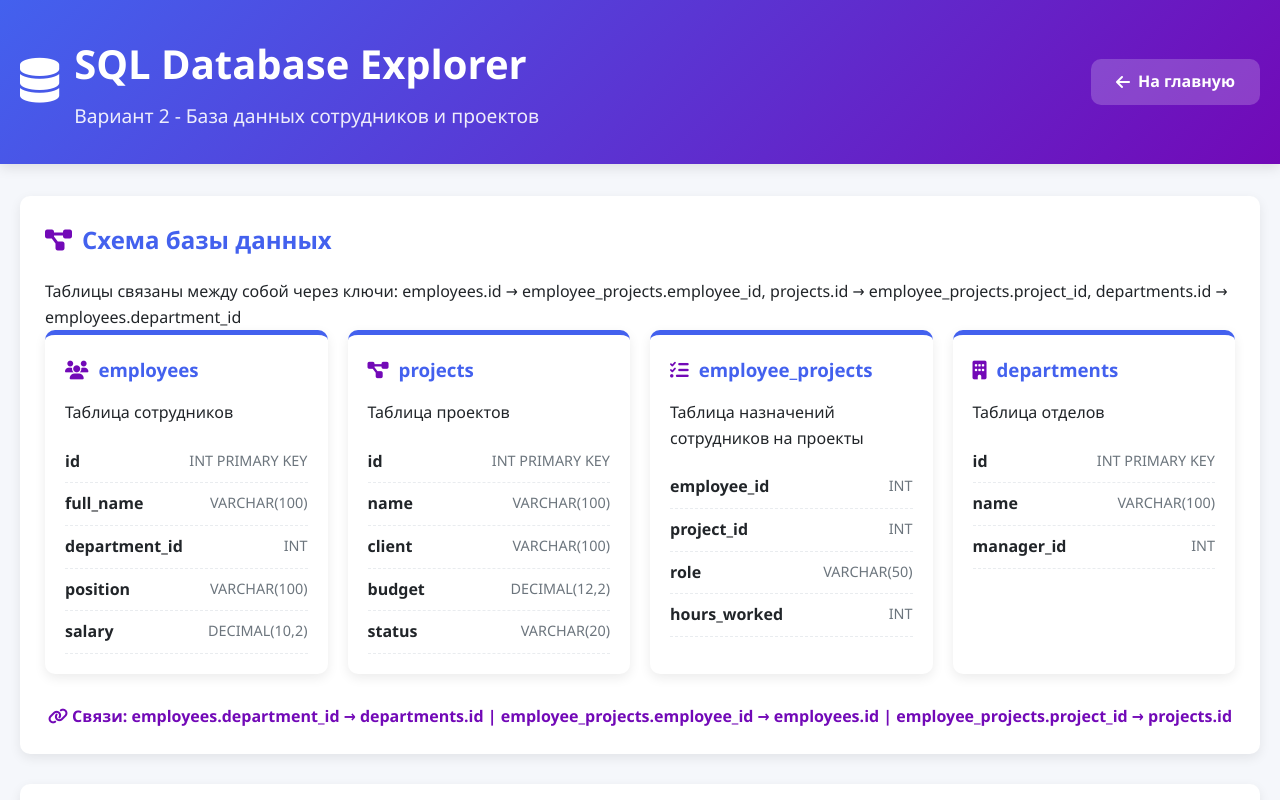
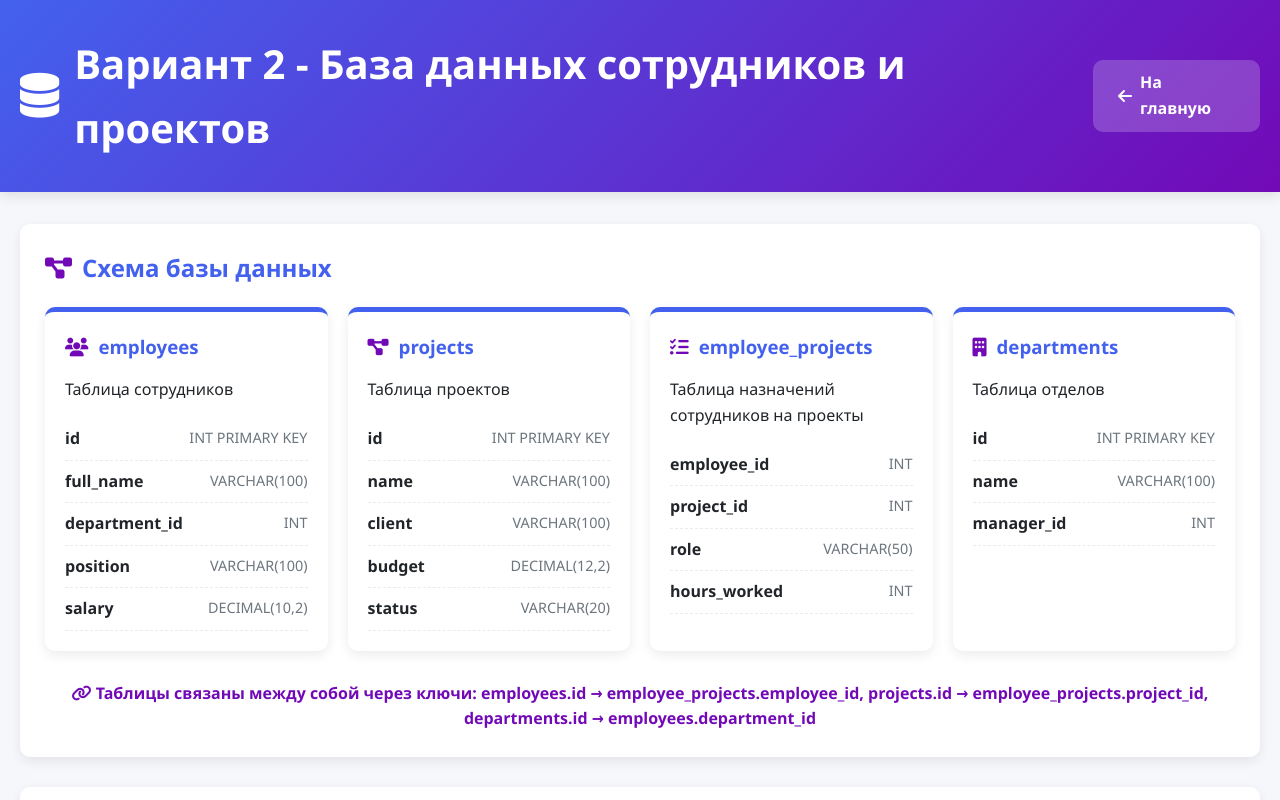
Before and after one commit to zdrastes/SQLtest, a plain HTML site: page variant2.html in a window 1280 px wide. Shown: the top 800 px of the page. Drawn offline with Linux system fonts and the light colour scheme.

Commit message:
Update variant2.html

```diff
--- a/variant2.html
+++ b/variant2.html
@@ -389,8 +389,7 @@
                 <div class="logo">
                     <i class="fas fa-database"></i>
                     <div>
-                        <h1>SQL Database Explorer</h1>
-                        <p class="subtitle">Вариант 2 - База данных сотрудников и проектов</p>
+                        <h1>Вариант 2 - База данных сотрудников и проектов</h1>
                     </div>
                 </div>
                 <a href="index.html" class="back-btn">
@@ -404,7 +403,6 @@
     <main class="container">
         <section class="schema-diagram">
             <h2><i class="fas fa-project-diagram"></i> Схема базы данных</h2>
-            <p>Таблицы связаны между собой через ключи: employees.id → employee_projects.employee_id, projects.id → employee_projects.project_id, departments.id → employees.department_id</p>
 
             <div class="tables-container">
                 <div class="table-card">
@@ -505,7 +503,7 @@
             </div>
 
             <div class="relationships">
-                <p><i class="fas fa-link"></i> Связи: employees.department_id → departments.id | employee_projects.employee_id → employees.id | employee_projects.project_id → projects.id</p>
+                <p><i class="fas fa-link"></i> Таблицы связаны между собой через ключи: employees.id → employee_projects.employee_id, projects.id → employee_projects.project_id, departments.id → employees.department_id</p>
             </div>
         </section>
 
@@ -612,7 +610,7 @@
     </main>
 
     <footer class="container">
-        <p>SQL Database Explorer &copy; 2023 | Вариант 2 - База данных сотрудников и проектов</p>
+        <p>SQL Database Explorer &copy; 2025 | Вариант 2 - База данных сотрудников и проектов</p>
     </footer>
 
     <script>
```
